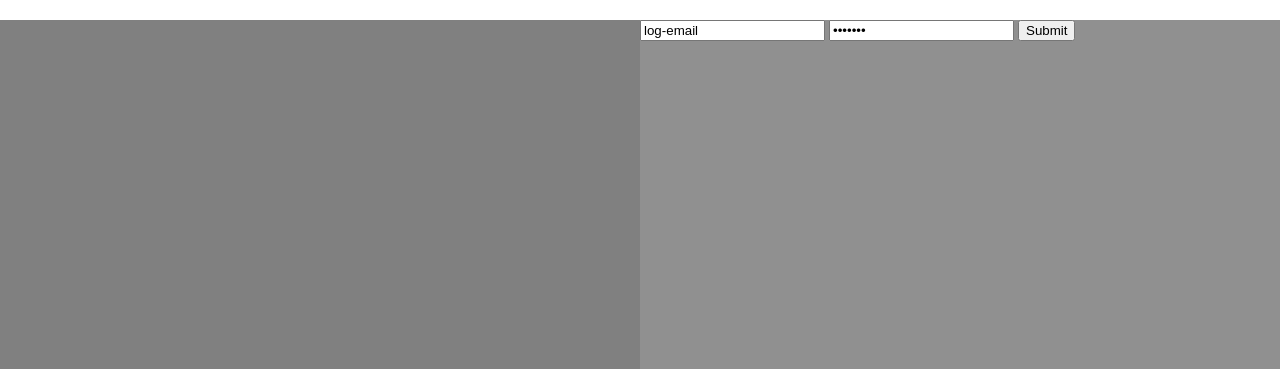
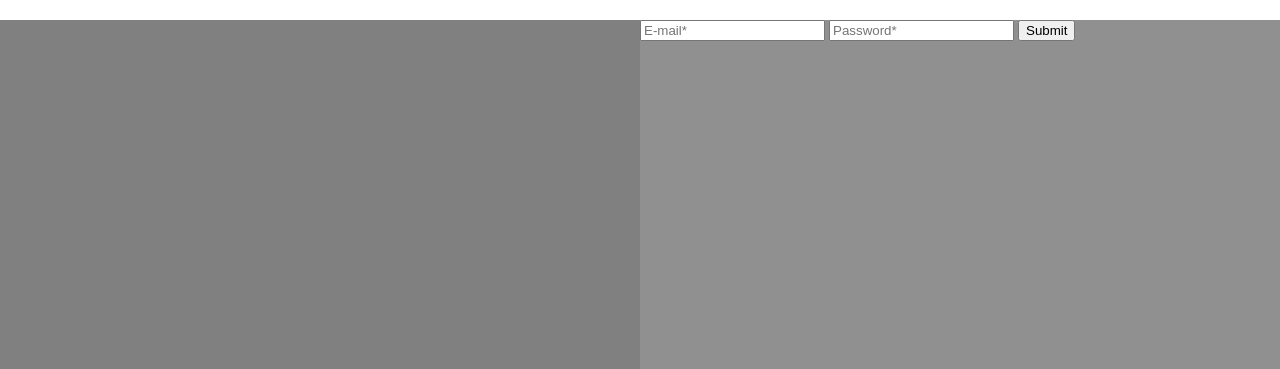
Before and after one commit to kavania2002/pgHUB, a Node server app: template views/Login.ejs in a window 1280 px wide. Shown: the part 40-409 px from the top of the page. Run offline with Node 20, Linux system fonts and the light colour scheme; the template is opened without the code that fills it, so the values that code supplies are empty; some libraries are stand-ins or nearby versions.

Commit message:
Login ed2

```diff
--- a/app.js
+++ b/app.js
@@ -4,7 +4,8 @@ const __filename = fileURLToPath(import.meta.url);
 const __dirname = path.dirname(__filename);
 
 import express from "express";
-import { urlencoded } from "body-parser";
+import pkg from 'body-parser';
+const { urlencoded } = pkg;
 import ejs from "ejs";
 import mongoose from "mongoose";
 
@@ -16,7 +17,7 @@ app.use(express.static(__dirname + "/public/"));
 
 
 app.get("/", function(req, res){
-    res.render("index");
+    res.render("Login");
 });
 
 app.listen(3000, function(){
--- a/views/Login.ejs
+++ b/views/Login.ejs
@@ -4,7 +4,7 @@
     <meta charset="UTF-8">
     <meta http-equiv="X-UA-Compatible" content="IE=edge">
     <meta name="viewport" content="width=device-width, initial-scale=1.0">
-    <link rel="stylesheet" href="Login.css">
+    <link rel="stylesheet" href="css/Login.css">
     <title>pgHUB</title>
 </head>
 <body>
@@ -16,8 +16,8 @@
         <div id="main-features"></div>
         <div id="main-login">
             <form>
-                <input type="email" placeholder="E-mail*" value="log-email">
-                <input type="password" placeholder="Password*" value="log-pwd">
+                <input type="email" placeholder="E-mail*" name="log-email" required>
+                <input type="password" placeholder="Password*" name="log-pwd" required>
                 <input type="submit">
             </form>
         </div>
```
